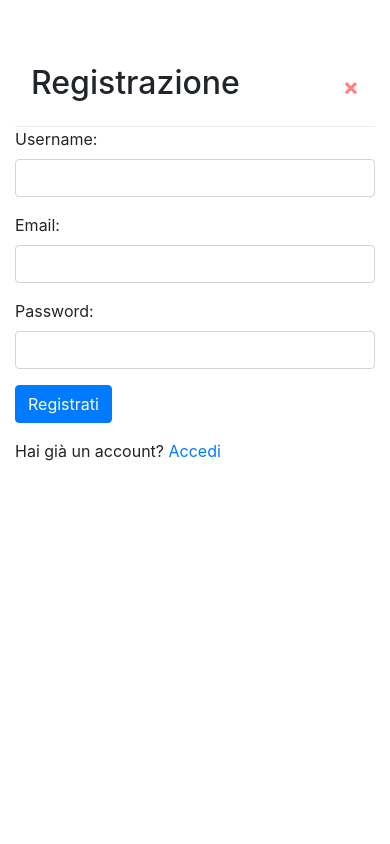
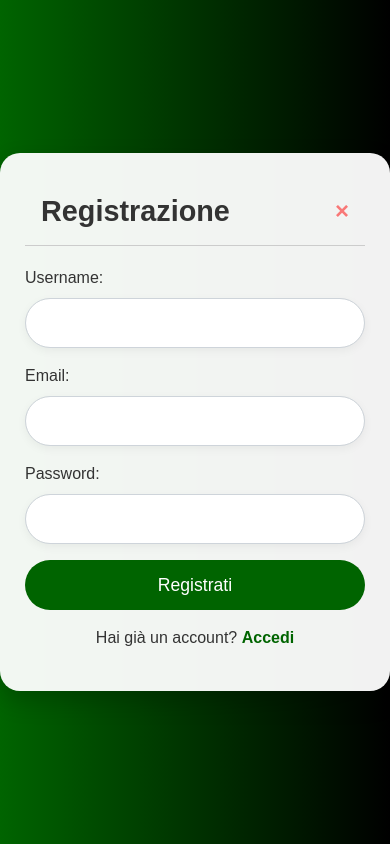
Before and after one commit to Arba-Marco/spotify_progetto, a Flask app: page /auth/register in a window 390 px wide. Run offline with Flask 3, Linux system fonts and the light colour scheme; some libraries are stand-ins or nearby versions.

Commit message:
miglioramento e ottimizzazione grafica

```diff
--- a/templates/registrazione.html
+++ b/templates/registrazione.html
@@ -3,31 +3,102 @@
 <head>
     <meta charset="UTF-8">
     <title>Registrazione</title>
+    <meta name="viewport" content="width=device-width, initial-scale=1.0">
     <link rel="stylesheet" href="https://maxcdn.bootstrapcdn.com/bootstrap/4.0.0/css/bootstrap.min.css">
     <style>
+        body {
+            background: linear-gradient(to right, #006400, #000000);
+            font-family: 'Arial', sans-serif;
+            color: #fff;
+            min-height: 100vh;
+            display: flex;
+            justify-content: center;
+            align-items: center;
+            margin: 0;
+        }
+
+        .register-container {
+            background-color: rgba(255, 255, 255, 0.95);
+            padding: 40px;
+            border-radius: 20px;
+            box-shadow: 0 10px 25px rgba(0, 0, 0, 0.2);
+            color: #333;
+            max-width: 400px;
+            width: 100%;
+        }
+
         .modal-header {
             display: flex;
             justify-content: space-between;
             align-items: center;
+            border-bottom: 1px solid #ccc;
+            margin-bottom: 20px;
         }
+
+        .modal-header h2 {
+            font-size: 1.8rem;
+            font-weight: bold;
+            margin: 0;
+        }
+
         .close {
             font-size: 1.5rem;
             color: #ff0000;
             cursor: pointer;
         }
+
         .close:hover {
             color: #333;
+        }
+
+        .form-control {
+            border-radius: 25px;
+            padding: 12px;
+            font-size: 1em;
+            box-shadow: 0 3px 10px rgba(0,0,0,0.05);
+        }
+
+        .btn-primary {
+            background-color: #006400;
+            border: none;
+            border-radius: 25px;
+            padding: 12px 25px;
+            font-size: 1.1em;
+            width: 100%;
+            transition: background-color 0.3s ease;
+        }
+
+        .btn-primary:hover {
+            background-color: #004d00;
+        }
+
+        a {
+            color: #006400;
+            font-weight: bold;
+        }
+
+        a:hover {
+            color: #004d00;
+        }
+
+        .alert {
+            border-radius: 10px;
+        }
+
+        @media (max-width: 480px) {
+            .register-container {
+                padding: 25px;
+            }
         }
     </style>
 </head>
 <body>
-    <div class="container mt-5">
-        <!-- Modale Registrazione -->
+    <div class="register-container">
         <div class="modal-header">
             <h2>Registrazione</h2>
-            <!-- Pulsante di chiusura (X) -->
             <span class="close" onclick="closeModal()">×</span>
         </div>
+
         <form method="POST">
             <div class="form-group">
                 <label>Username:</label>
@@ -43,25 +114,25 @@
             </div>
             <button type="submit" class="btn btn-primary">Registrati</button>
         </form>
-        <p class="mt-3">
+
+        <p class="mt-3 text-center">
             Hai già un account? <a href="{{ url_for('login_bp.login') }}">Accedi</a>
         </p>
+
         {% with messages = get_flashed_messages(with_categories=true) %}
         {% if messages %}
-        <div class="alert alert-danger">
+            <div class="alert alert-danger mt-3">
                 {% for category, message in messages %}
                     <p>{{ message }}</p>
                 {% endfor %}
             </div>
         {% endif %}
         {% endwith %}
-
     </div>
 
     <script>
-        // Funzione per chiudere la modale e reindirizzare alla homepage
         function closeModal() {
-            window.location.href = "{{ url_for('home.homepage') }}";  // Reindirizza alla homepage
+            window.location.href = "{{ url_for('home.homepage') }}";
         }
     </script>
 </body>
```
Also changed, not shown: templates/compare_playlists.html (+99 -93 lines), templates/home.html (+14 -2 lines), templates/login.html (+77 -9 lines), templates/saved_playlists.html (+26 -9 lines), 1 other file. Lines whose indentation alone changed are shown as unchanged.
